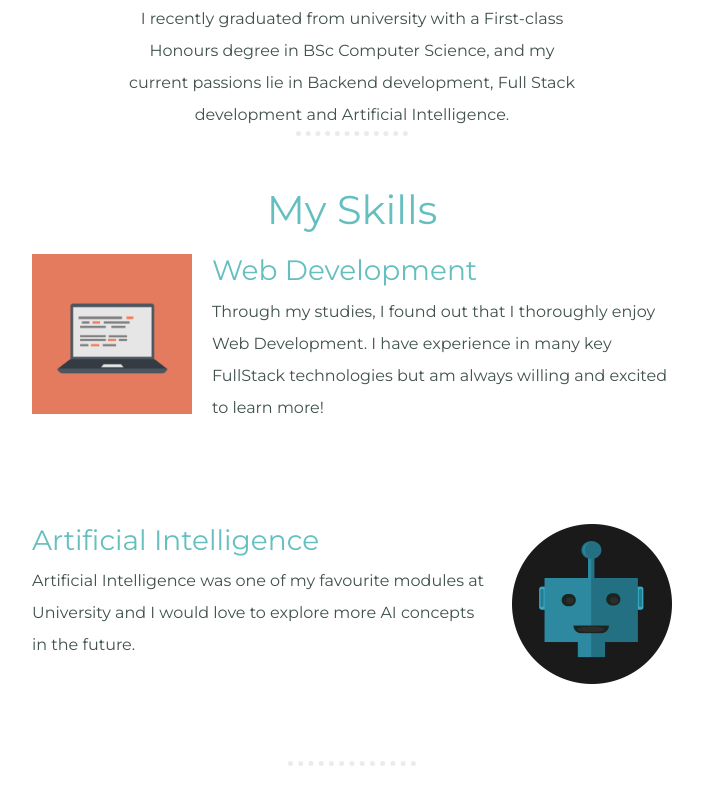
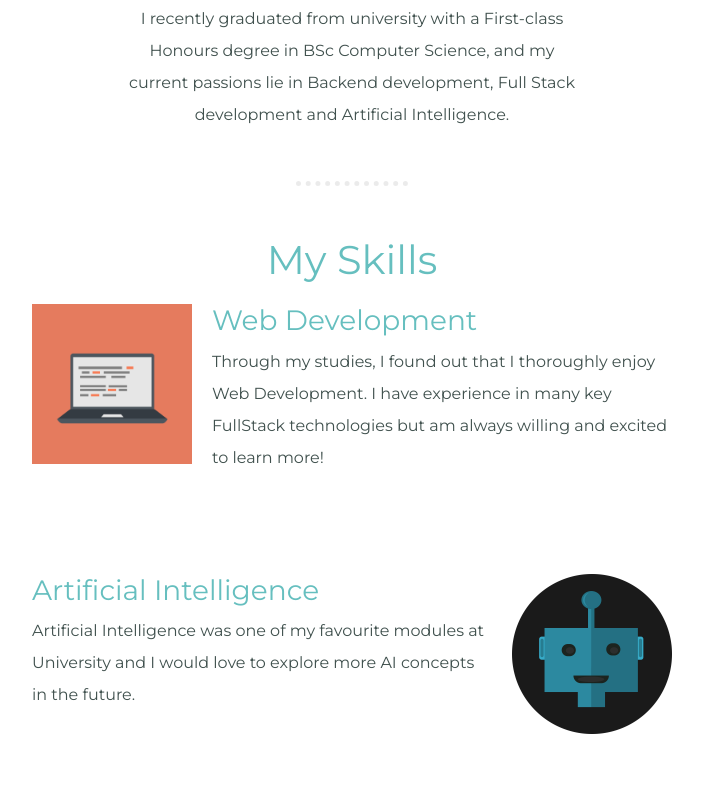
Before and after one commit to samcdonovan/Static-Personal-Site, a plain HTML site: page index.html in a window 1280 px wide. Shown: the part 994-1800 px from the top of the page, without its empty margins (288-991 px from the left). Drawn offline with nearby package versions, Linux system fonts and the light colour scheme; a web font is replaced by a local one.

Commit message:
Update hr margin - Home

```diff
--- a/css/styles.css
+++ b/css/styles.css
@@ -30,6 +30,11 @@ hr {
   width: 10%;
   border-width: 5px;
   margin: auto;
+  margin-top: 10px;
+}
+
+.profile hr {
+  margin-top: 50px;
 }
 
 .active:after {
@@ -100,8 +105,6 @@ a:hover {
 .middle-container {
   margin: 0;
   padding: 0;
-  /*  margin: 100px 0;
-*/
 }
 
 .wrapper {
--- a/index.html
+++ b/index.html
@@ -67,7 +67,7 @@
       <h2 class="section-title">a programmer!</h2>
     </div>
     <img class="cloud bottom-cloud" src="img/cloud.png" alt="cloud picture">
-    <img src="img/mountain.png" alt="mountain picture" />
+    <img src="img/mountain.png" alt="mountain picture"/>
   </div>
 
   <div class="middle-container container-fluid">
@@ -94,7 +94,7 @@
       </div>
     </div>
 
-    <hr>
+    <hr />
     <div class="contact-me">
       <h2 class="section-title">Get In Touch</h2>
       <h3 class="sub-title">I don't bite!</h3>
```
